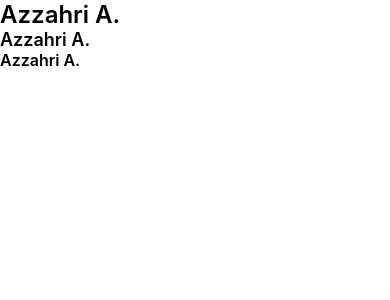
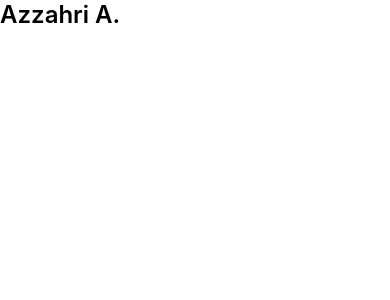
Before and after one commit to adamhinton/LearningReactNative-DonationApp, a React Native app: screen / in a window 390 px wide. Shown: the top 300 px of the page. Built offline with nearby package versions, Linux system fonts and the light colour scheme.

Commit message:
delete test jsx

```diff
--- a/Navigation/Screens/Home/Home.tsx
+++ b/Navigation/Screens/Home/Home.tsx
@@ -9,8 +9,6 @@ const Home = () => {
   return (
     <SafeAreaView style={[globalStyle.backgroundWhite, globalStyle.flex]}>
       <Header title={'Azzahri A.'} type={1} />
-      <Header title={'Azzahri A.'} type={2} />
-      <Header title={'Azzahri A.'} type={3} />
     </SafeAreaView>
   );
 };
```
